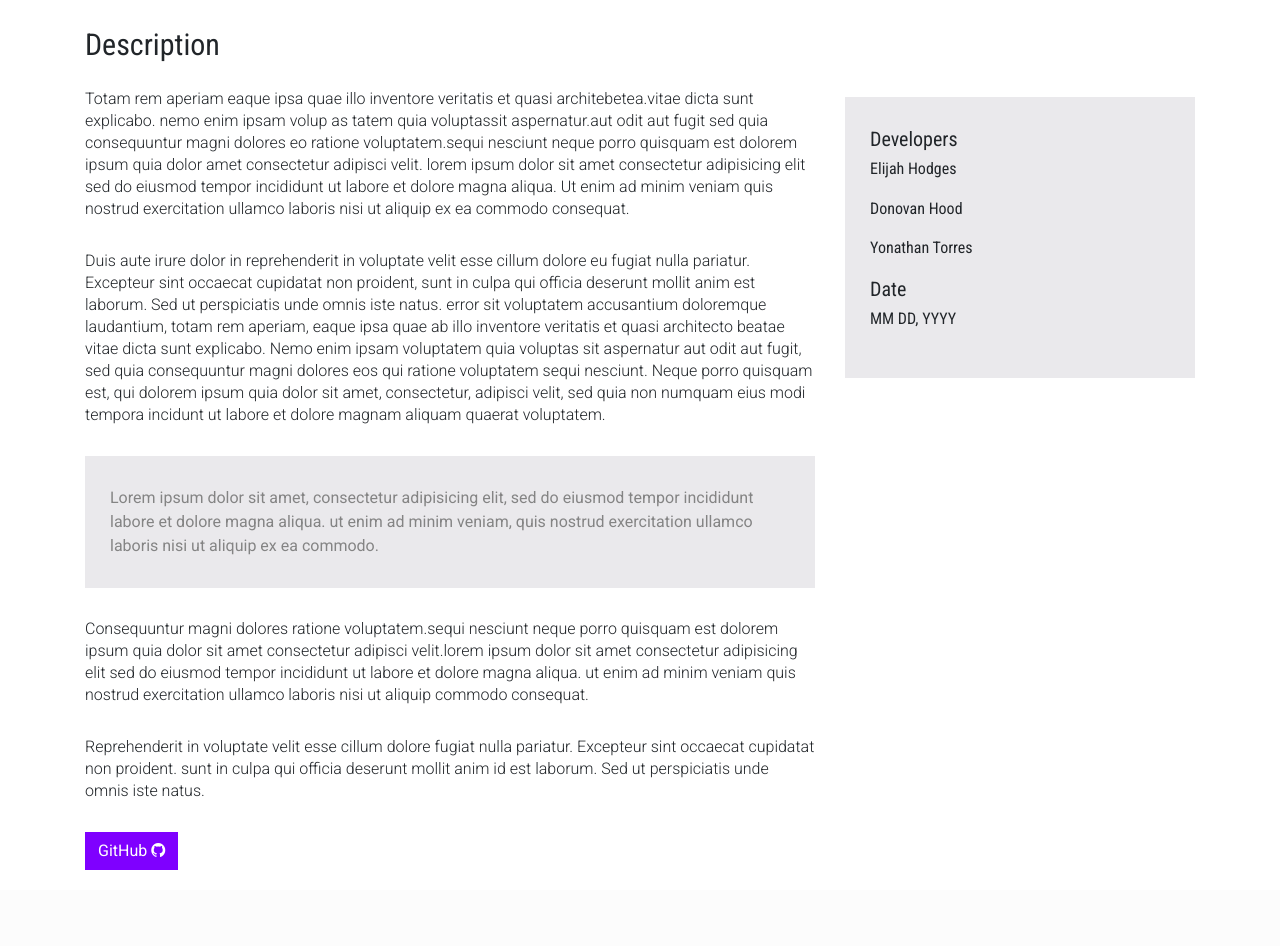
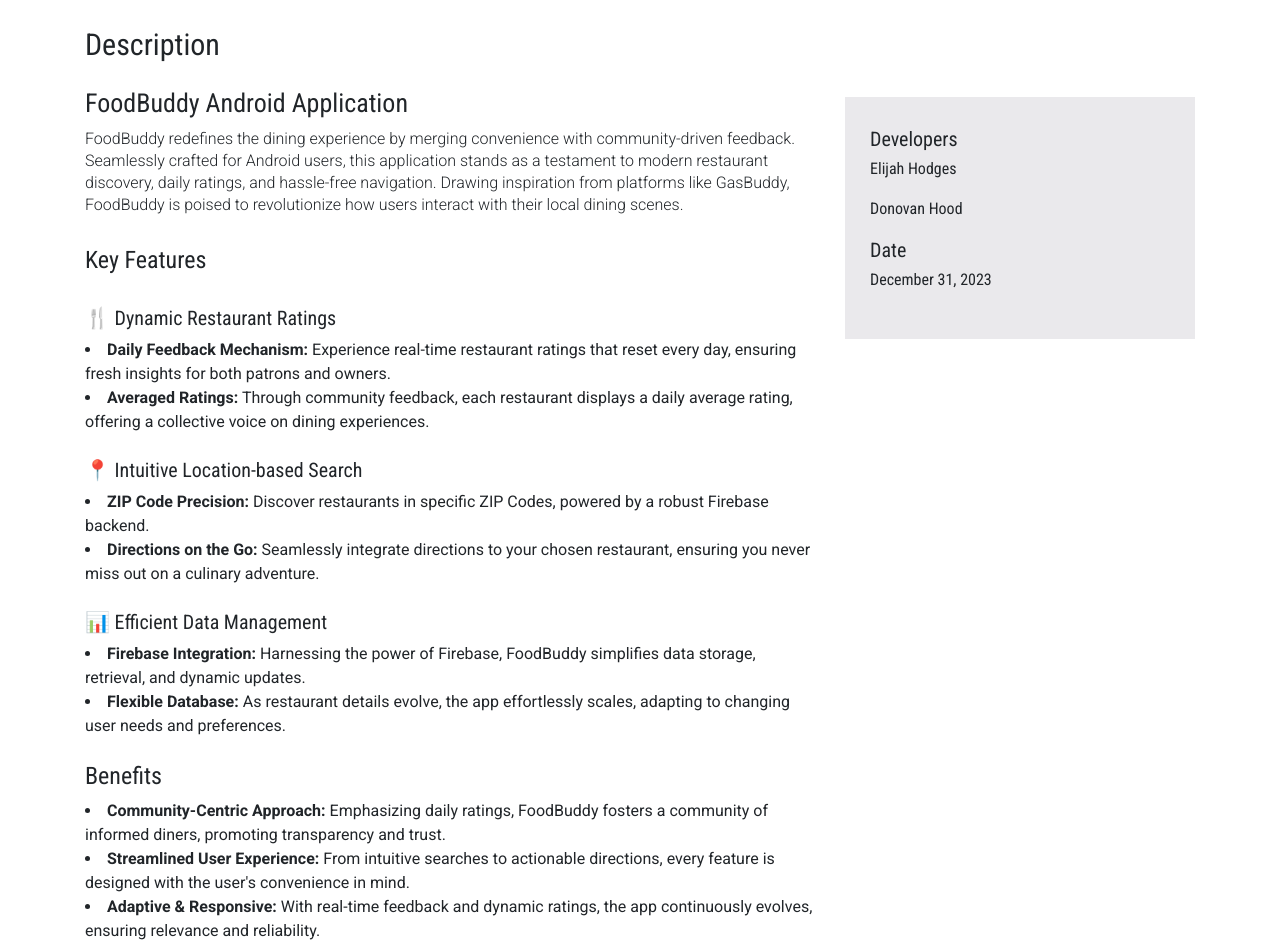
Before and after one commit to hodgesboyeli/personal-website, a website: page timer-bootstrap-main/theme/foodbuddy-portfolio.html in a window 1280 px wide. Shown: the part 860-1806 px from the top of the page. Drawn offline with Linux system fonts and the light colour scheme; files whose address does not match are found by name; a web font is replaced by a local one.

Commit message:
added relevant info to each project page

```diff
--- a/timer-bootstrap-main/theme/foodbuddy-portfolio.html
+++ b/timer-bootstrap-main/theme/foodbuddy-portfolio.html
@@ -116,7 +116,7 @@
         <div class="block">
           <h2 style="padding-top: 25px;">FoodBuddy</h2>
           <div class="portfolio-meta">
-            <span>MM DD, YYYY</span>
+            <span>December 31, 2023</span>
           </div>
         </div>
       </div>
@@ -141,34 +141,26 @@
         <!-- work single Content -->
         <div class="work-single-content">
           <h3>Description</h3>
-          <p>Totam rem aperiam eaque ipsa quae illo inventore veritatis et quasi architebetea.vitae dicta sunt
-            explicabo.
-            nemo enim ipsam volup as tatem quia voluptassit aspernatur.aut odit aut fugit sed quia consequuntur
-            magni dolores eo ratione voluptatem.sequi nesciunt neque porro quisquam est dolorem ipsum quia dolor
-            amet consectetur adipisci velit. lorem ipsum dolor sit amet consectetur adipisicing elit sed do eiusmod
-            tempor incididunt ut labore et dolore magna aliqua. Ut enim ad minim veniam quis nostrud exercitation
-            ullamco laboris nisi ut aliquip ex ea commodo consequat.</p>
-          <p>Duis aute irure dolor in reprehenderit in voluptate velit esse cillum dolore eu fugiat nulla pariatur.
-            Excepteur sint occaecat cupidatat non proident, sunt in culpa qui officia deserunt mollit anim est
-            laborum. Sed ut perspiciatis unde omnis iste natus. error sit voluptatem accusantium doloremque laudantium,
-            totam rem aperiam, eaque ipsa quae ab illo inventore veritatis et quasi architecto beatae vitae dicta
-            sunt explicabo. Nemo enim ipsam voluptatem quia voluptas sit aspernatur aut odit aut fugit, sed quia
-            consequuntur magni dolores eos qui ratione voluptatem sequi nesciunt. Neque porro quisquam est, qui
-            dolorem ipsum quia dolor sit amet, consectetur, adipisci velit, sed quia non numquam eius modi tempora
-            incidunt ut labore et dolore magnam aliquam quaerat voluptatem.</p>
-          <!-- Blockquote -->
-          <blockquote>Lorem ipsum dolor sit amet, consectetur adipisicing elit, sed do eiusmod tempor incididunt labore
-            et
-            dolore magna aliqua. ut enim ad minim veniam, quis nostrud exercitation ullamco laboris nisi ut aliquip
-            ex ea commodo.</blockquote>
-          <p>Consequuntur magni dolores ratione voluptatem.sequi nesciunt neque porro quisquam est dolorem ipsum quia
-            dolor sit amet consectetur adipisci velit.lorem ipsum dolor sit amet consectetur adipisicing elit
-            sed do eiusmod tempor incididunt ut labore et dolore magna aliqua. ut enim ad minim veniam quis nostrud
-            exercitation ullamco laboris nisi ut aliquip commodo consequat. </p>
-          <p>Reprehenderit in voluptate velit esse cillum dolore fugiat nulla pariatur. Excepteur sint occaecat
-            cupidatat
-            non proident. sunt in culpa qui officia deserunt mollit anim id est laborum. Sed ut perspiciatis
-            unde omnis iste natus.</p>
+          <h2>FoodBuddy Android Application</h2>
+          <p>FoodBuddy redefines the dining experience by merging convenience with community-driven feedback. Seamlessly crafted for Android users, this application stands as a testament to modern restaurant discovery, daily ratings, and hassle-free navigation. Drawing inspiration from platforms like GasBuddy, FoodBuddy is poised to revolutionize how users interact with their local dining scenes.</p>
+          <h4>Key Features</h4>
+          <br>
+          <h5>🍴 Dynamic Restaurant Ratings</h5>
+            <li><strong>Daily Feedback Mechanism:</strong> Experience real-time restaurant ratings that reset every day, ensuring fresh insights for both patrons and owners.</li>
+            <li><strong>Averaged Ratings:</strong> Through community feedback, each restaurant displays a daily average rating, offering a collective voice on dining experiences.</li>
+          <br>
+          <h5>📍 Intuitive Location-based Search</h5>
+            <li><strong>ZIP Code Precision:</strong> Discover restaurants in specific ZIP Codes, powered by a robust Firebase backend.</li>
+            <li><strong>Directions on the Go:</strong> Seamlessly integrate directions to your chosen restaurant, ensuring you never miss out on a culinary adventure.</li>
+          <br>
+          <h5>📊 Efficient Data Management</h5>
+            <li><strong>Firebase Integration:</strong> Harnessing the power of Firebase, FoodBuddy simplifies data storage, retrieval, and dynamic updates.</li>
+            <li><strong>Flexible Database:</strong> As restaurant details evolve, the app effortlessly scales, adapting to changing user needs and preferences.</li>
+          <br>
+          <h4>Benefits</h4>
+            <li><strong>Community-Centric Approach:</strong> Emphasizing daily ratings, FoodBuddy fosters a community of informed diners, promoting transparency and trust.</li>
+            <li><strong>Streamlined User Experience:</strong> From intuitive searches to actionable directions, every feature is designed with the user's convenience in mind.</li>
+            <li><strong>Adaptive & Responsive:</strong> With real-time feedback and dynamic ratings, the app continuously evolves, ensuring relevance and reliability.</li>
         </div>
       </div>
       <div class="col-lg-4">
@@ -177,12 +169,12 @@
           <h5>Developers</h5>
           <h6>Elijah Hodges</h6>
           <h6>Donovan Hood</h6>
-          <h6>Yonathan Torres</h6>
           <h5>Date</h5>
-          <h6>MM DD, YYYY</h6>
+          <h6>December 31, 2023</h6>
         </div>
       </div>
       <div class="col-lg-12">
+        <br>
         <a class="btn btn-dafault btn-work hvr-bounce-to-right" target="_blank" href="https://github.com/hodgesboyeli/FoodBuddy">GitHub <i class="ion-social-github"></i></a>
       </div>
     </div>
```
Also changed, not shown: timer-bootstrap-main/theme/edupersona-portfolio.html (+20 -32 lines), timer-bootstrap-main/theme/fourinarow-portfolio.html (+23 -32 lines), timer-bootstrap-main/theme/unimarket-portfolio.html (+22 -32 lines).
